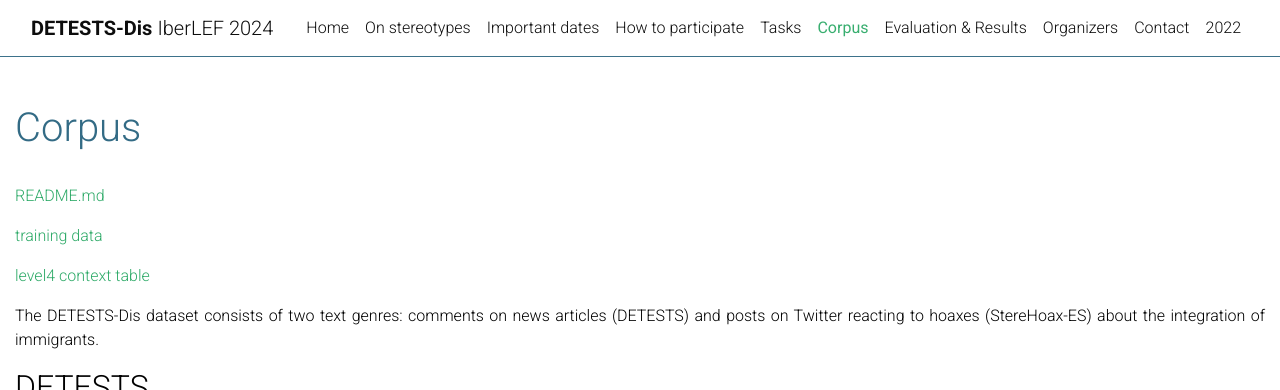
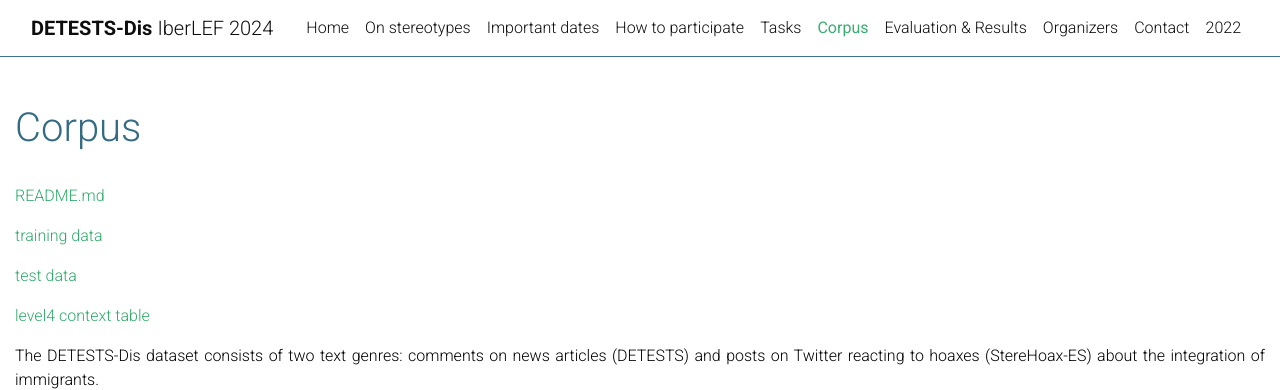
Before and after one commit to DETESTS-Dis/DETESTS-Dis.github.io, a Jekyll site: the page built from _pages/corpus.md, in a window 1280 px wide and 900 px high, cut to the strip 0-390 px from the top of the window. Built offline with Jekyll 4.4.1, drawn with Linux system fonts in a browser that asks for light colours; comment, search, counter and statistics services are not loaded; a style sheet for code colours, icons or effects is not loaded.

Commit message:
test set

```diff
--- a/_pages/corpus.md
+++ b/_pages/corpus.md
@@ -10,9 +10,11 @@ related_publications: true
 
 [README.md](https://github.com/clic-ub/DETESTS-Dis/blob/main/README.md)
 
-[training data](https://github.com/clic-ub/DETESTS-Dis/blob/main/training_data.zip)
+[training data](https://github.com/clic-ub/DETESTS-Dis/blob/main/data/training_data.zip)
 
-[level4 context table](https://github.com/clic-ub/DETESTS-Dis/blob/main/level4_table.zip)
+[test data](https://github.com/clic-ub/DETESTS-Dis/blob/main/data/test.zip)
+
+[level4 context table](https://github.com/clic-ub/DETESTS-Dis/blob/main/data/level4_table.zip)
 
 The DETESTS-Dis dataset consists of two text genres: comments on news articles (DETESTS) and posts on
 Twitter reacting to hoaxes (StereHoax-ES) about the integration of immigrants.
@@ -138,10 +140,9 @@ available for academic purposes only, and participants therefore will access the
 filling in an online form published on the task website, and by accepting the
 [task's terms and conditions](https://creativecommons.org/licenses/by-nc-sa/4.0/legalcode), including the
 commitment not to redistribute the dataset. It is important to note that user data is not disclosed,
-since all data will be anonymized by removing all personal information such as @user and generating
-new IDs for the texts coming from Twitter.
+since all data will be anonymized by removing all personal information such as @user and generating new
+IDs for the texts coming from Twitter.
 {: style="text-align: justify;"}
-
 
 ## References
 
```
